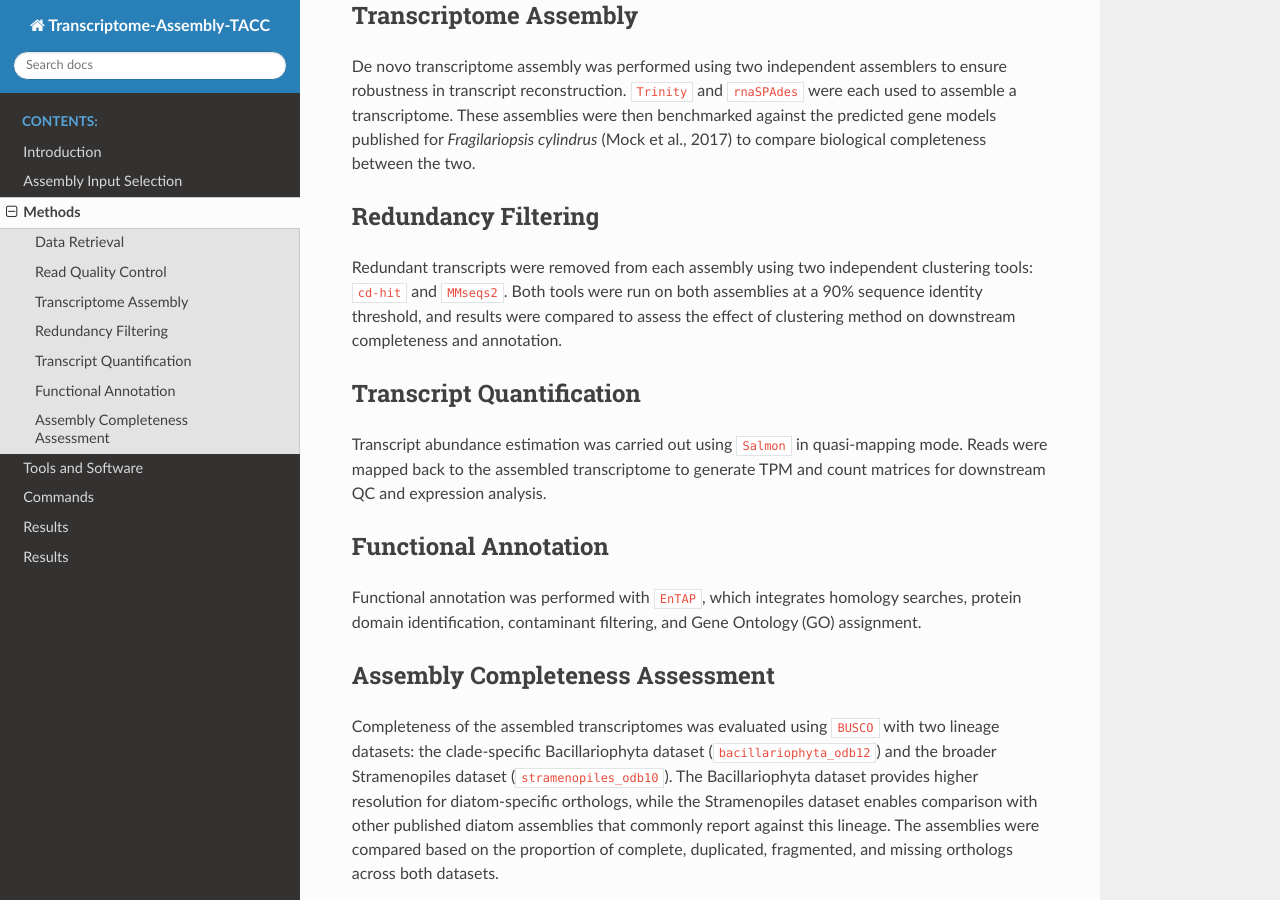
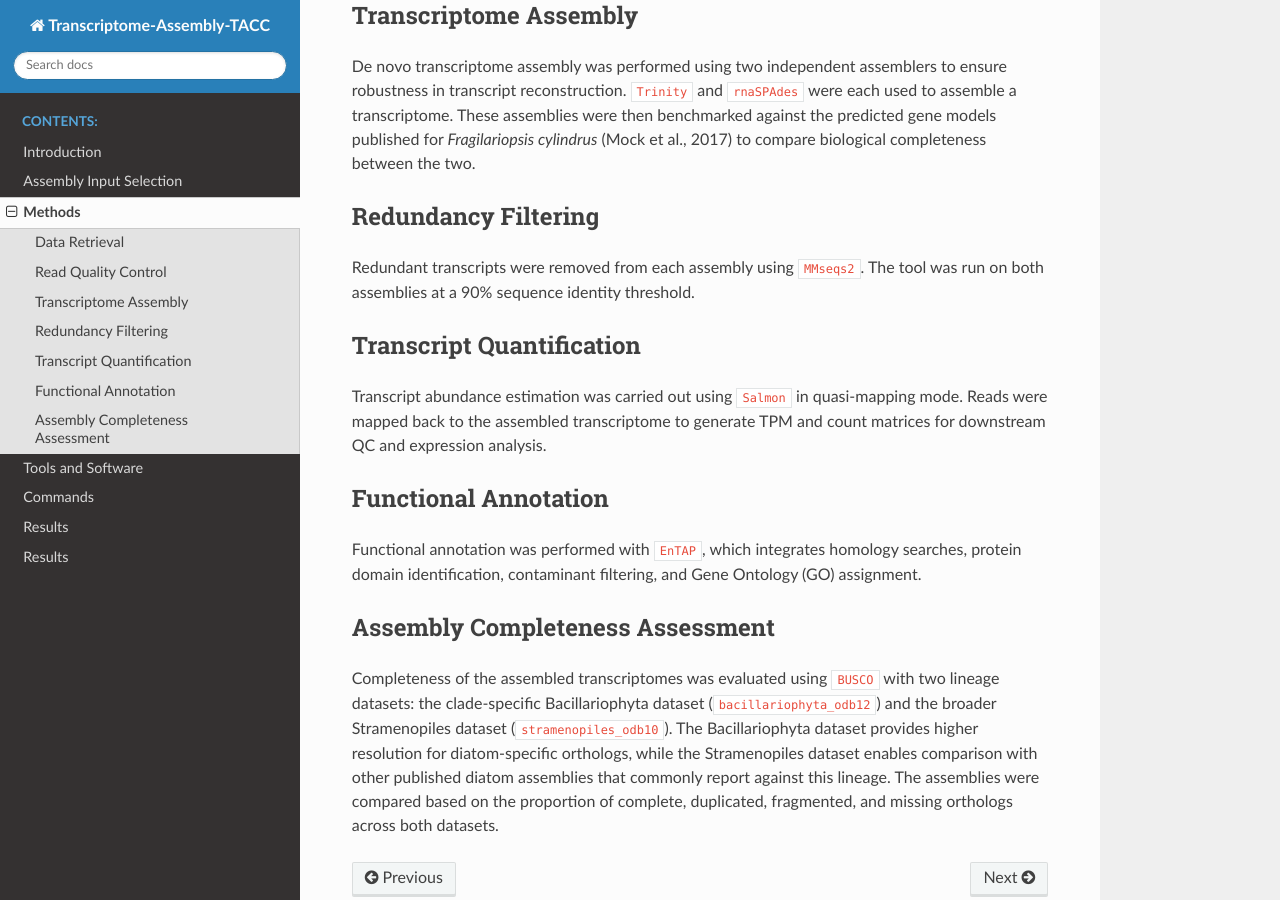
Before and after one commit to AriannaM-A/Transcriptome-Assembly-TACC, a Sphinx documentation site: the page built from docs/source/methods.md, in a window 1280 px wide and 900 px high, scrolled down 517 px. Built offline with Sphinx 7.4.7 and the Read the Docs theme 3.1.0, drawn with Linux system fonts in a browser that asks for light colours.

Commit message:
Update methods.md

```diff
--- a/docs/source/methods.md
+++ b/docs/source/methods.md
@@ -10,7 +10,7 @@ Initial quality assessment of raw reads was performed with `fastp`, which conduc
 De novo transcriptome assembly was performed using two independent assemblers to ensure robustness in transcript reconstruction. `Trinity` and `rnaSPAdes` were each used to assemble a transcriptome. These assemblies were then benchmarked against the predicted gene models published for *Fragilariopsis cylindrus* (Mock et al., 2017) to compare biological completeness between the two.
 
 ##### Redundancy Filtering
-Redundant transcripts were removed from each assembly using two independent clustering tools: `cd-hit` and `MMseqs2`. Both tools were run on both assemblies at a 90% sequence identity threshold, and results were compared to assess the effect of clustering method on downstream completeness and annotation.
+Redundant transcripts were removed from each assembly using `MMseqs2`. The tool was run on both assemblies at a 90% sequence identity threshold.
 
 ##### Transcript Quantification
 Transcript abundance estimation was carried out using `Salmon` in quasi-mapping mode. Reads were mapped back to the assembled transcriptome to generate TPM and count matrices for downstream QC and expression analysis.
```
